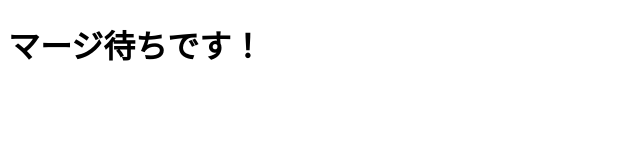
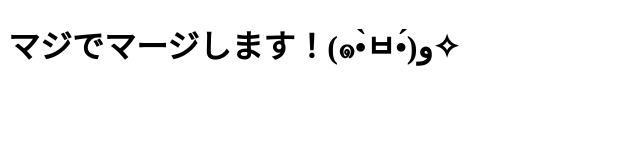
Before and after one commit to kumata-san/merge_practice, a plain HTML site: page index.html in a window 1280 px wide. Shown: the whole page, without its empty margins (0-640 px from the left). Drawn offline with Linux system fonts and the light colour scheme.

Commit message:
merge seriously

```diff
--- a/index.html
+++ b/index.html
@@ -9,7 +9,7 @@
 </head>
 
 <body>
-    <h1>マージ待ちです！</h1>
+    <h1>マジでマージします！(๑•̀ㅂ•́)و✧</h1>
 </body>
 
 </html>
```
